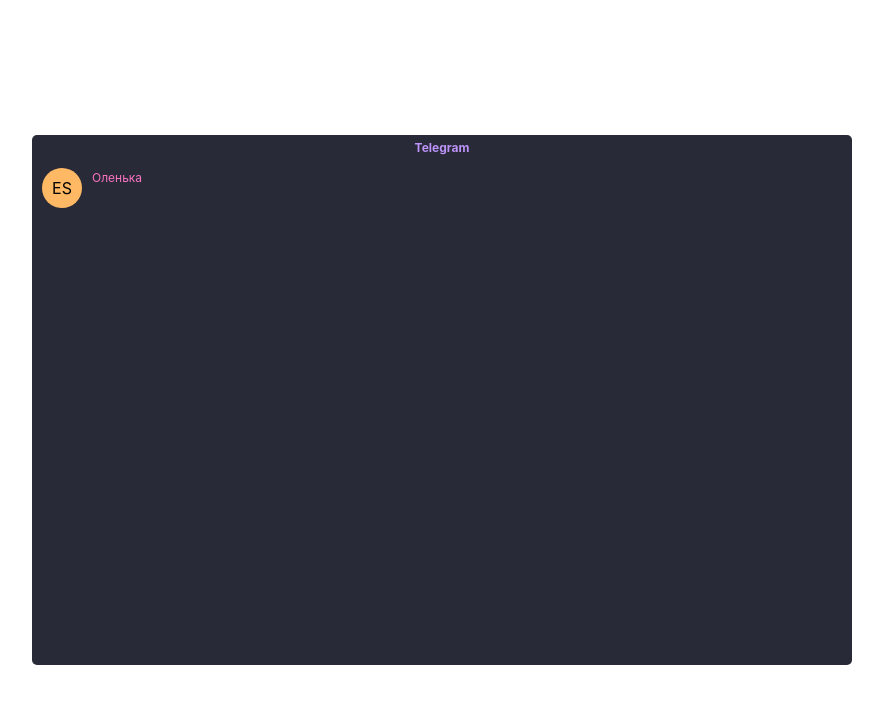
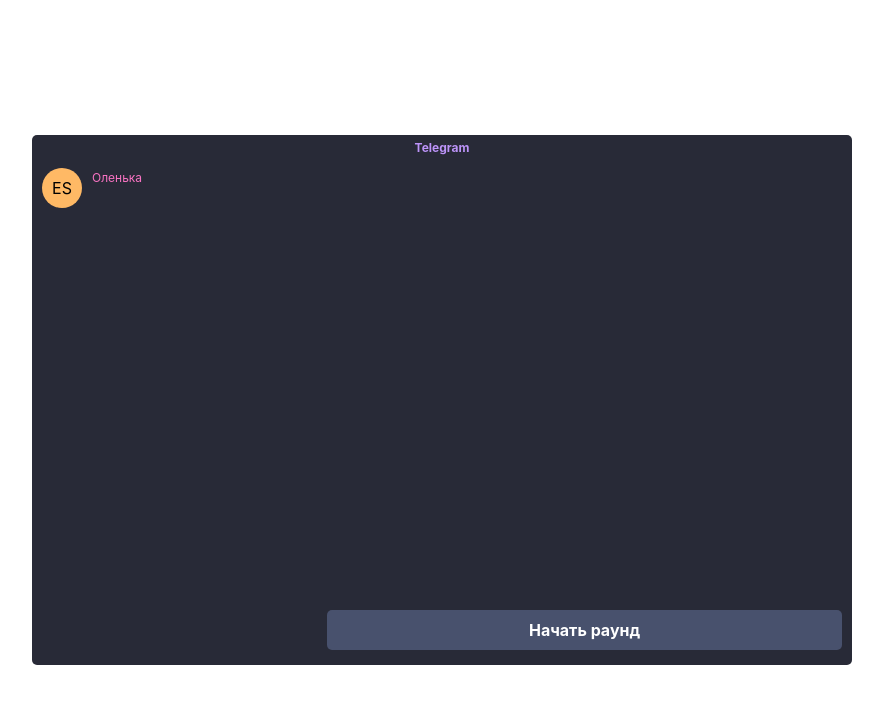
Before and after one commit to InfinityBuddha/HRtest, a React (Create React App) app: page / in a window 1280 px wide. Shown: the top 704 px of the page, without its empty margins (198-1081 px from the left). Built offline with nearby package versions, Linux system fonts and the light colour scheme.

Commit message:
round over

```diff
--- a/src/Chat.jsx
+++ b/src/Chat.jsx
@@ -6,9 +6,11 @@ import cx from 'classnames';
 const Telegram = () => {
     const { state, dispatch } = useContext(Store);
 
+    /**
+     * Добавление ответов во время раунда
+     * @param e
+     */
     const addAnswers = (e) => {
-        // if questions is not over
-        if (e.target.innerText !== 'Раунд завершен!') {
         dispatch({
             type: INCREMENT_STAGE
         });
@@ -17,10 +19,23 @@ const Telegram = () => {
             payload: { message: e.target.innerText, index: +e.target.dataset.index, type: 'outgoing' }
         });
         dispatch({ type: GET_NEXT_STAGE, payload: { index: e.target.dataset.index } });
-        } else {
+    };
+
+    /**
+     * Завершение текущего раунда и переход к следующему
+     */
+    const completeRound = () => {
         dispatch({ type: ROUND_OVER });
-        }
-        // else next round
+    };
+
+    /**
+     * Старт текущего раунда
+     */
+    const startRound = () => {
+        dispatch({
+            type: INCREMENT_STAGE
+        });
+        dispatch({ type: GET_NEXT_STAGE, payload: { index: 0 } });
     };
 
     return (
@@ -46,9 +61,21 @@ const Telegram = () => {
             </div>
             <div className={s.answerSection}>
                 {state.possibleAnswers && state.possibleAnswers.map(answer => {
+                    if (answer.type === 'round_over') {
+                        return (
+                            <div className={s.possibleAnswer}>
+                                <p className={s.text} onClick={(e) => completeRound(e)}>{answer.text}</p>
+                            </div>)
+                    }
+
                     return <div className={s.possibleAnswer}><p className={s.text} data-index={answer.index}
                                                                 onClick={(e) => addAnswers(e)}>{answer.text}</p></div>
                 })}
+                {state.stage === 0 &&
+                (<div className={s.possibleAnswer}
+                      onClick={(e) => startRound(e)}>
+                    <p className={s.text}>Начать раунд</p>
+                </div>)}
             </div>
         </div>
     )
--- a/src/Sidebar.jsx
+++ b/src/Sidebar.jsx
@@ -17,7 +17,7 @@ const Sidebar = () => {
                 </div>
                 <div className={s.info}>
                     <p className={s.name}>Оленька</p>
-                    <p className={s.lastMessage}>{state.chat.length > 0 && state.chat[state.chat.length].message}</p>
+                    {/*<p className={s.lastMessage}>{state.chat.length > 0 && state.chat[state.chat.length].message}</p>*/}
                 </div>
             </div>
         </div>
--- a/src/store.js
+++ b/src/store.js
@@ -30,6 +30,11 @@ const stages = [
             { message: 'Ну и пошел ты на хер!', type: 'incoming' },
             { message: 'Да прибудет с тобой сила.', type: 'incoming' },
             { message: 'Я думала мы с тобой друзья.', type: 'incoming' }
+        ],
+        possibleAnswers: [
+            { text: '0.', index: 0 },
+            { text: '1.', index: 1 },
+            { text: '2.', index: 2 }
         ]
     },
     {
@@ -59,7 +64,7 @@ const stages = [
         messages: [
             { message: 'Похоже раунд закончен друг!', type: 'incoming' },
         ],
-        possibleAnswers: [{ text: 'Раунд завершен!', index: 0 }]
+        possibleAnswers: [{ text: 'Раунд завершен!', index: 0, type: 'round_over' }]
     }
 ];
 
@@ -89,7 +94,7 @@ const reducer = (state, action) => {
             return {
                 ...state,
                 stage: state.stage + 1
-            }
+            };
 
         case ROUND_OVER:
             return {
```
Lines whose indentation alone changed are shown as unchanged.
